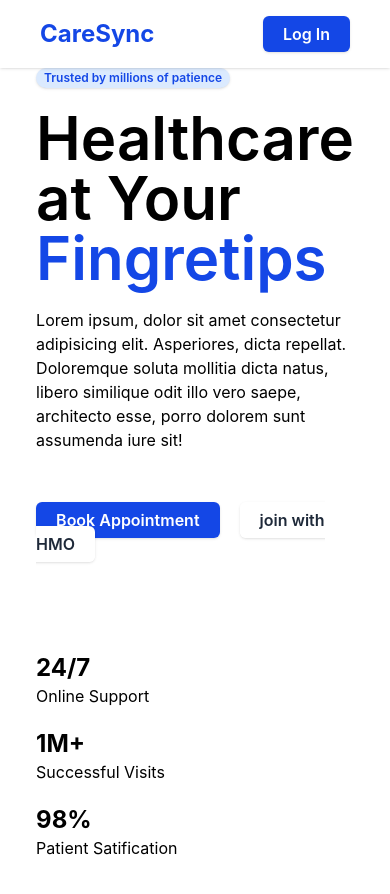
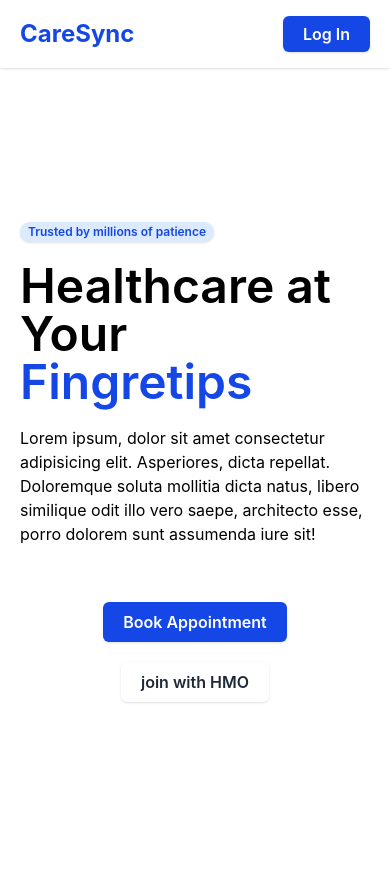
Before and after one commit to Oluwafemimicheal/caresync, a React (Vite) app: page / in a window 390 px wide. Shown: the top 894 px of the page. Built offline with nearby package versions, Linux system fonts and the light colour scheme.

Commit message:
Work in landing page

```diff
--- a/src/components/Navbar.tsx
+++ b/src/components/Navbar.tsx
@@ -3,7 +3,7 @@ import { Link } from "react-router-dom";
 const Navbar = () => {
   return (
     <header className="bg-white shadow py-4 sticky top-0">
-      <nav className="w-full px-10 lg:px-0 lg:w-6xl mx-auto flex justify-between items-center">
+      <nav className="w-full px-5 lg:px-0 lg:w-6xl mx-auto flex justify-between items-center">
         <div>
           <h1 className="font-bold text-blue-700 text-2xl">CareSync</h1>
         </div>
--- a/src/components/landing-page/Hero.tsx
+++ b/src/components/landing-page/Hero.tsx
@@ -4,13 +4,13 @@ import heroPic from "../../assets/image/hero-pic.jpg";
 const Hero = () => {
   return (
     <div className="">
-      <div className="w-full px-10 lg:px-0 lg:w-6xl mx-auto flex flex-col lg:flex-row justify-between items-center h-screen gap-20">
+      <div className="w-full px-5 lg:px-0 lg:w-6xl mx-auto flex flex-col lg:flex-row justify-center lg:justify-between items-center h-screen gap-20">
         <div className="space-y-5">
           <div className="w-max bg-blue-100 text-blue-700 rounded-2xl text-xs px-2 py-0.5 font-semibold shadow">
             Trusted by millions of patience
           </div>
-          <h1 className="text-6xl font-semibold">
-            Healthcare at Your <br />
+          <h1 className="text-5xl lg:text-6xl font-semibold">
+            Healthcare at Your <br className="hidden lg:block" />
             <span className="text-blue-700">Fingretips</span>
           </h1>
           <p className="lg:w-140">
@@ -20,7 +20,7 @@ const Hero = () => {
             dolorem sunt assumenda iure sit!
           </p>
 
-          <div className="space-x-5 my-14">
+          <div className="my-14 flex flex-wrap justify-center lg:justify-start gap-5 ">
             <Link
               to={"/login"}
               className="bg-blue-700 text-white shadow px-5 py-2 rounded-md font-semibold hover:shadow-lg"
@@ -34,7 +34,7 @@ const Hero = () => {
               join with HMO
             </Link>
           </div>
-          <div className="grid lg:grid-cols-3 w-max gap-5 pt-10">
+          <div className="hidden lg:grid grid-cols-3 w-max gap-5 pt-10">
             <div>
               <h1 className="font-bold text-2xl">24/7</h1>
               <p>Online Support</p>
```
